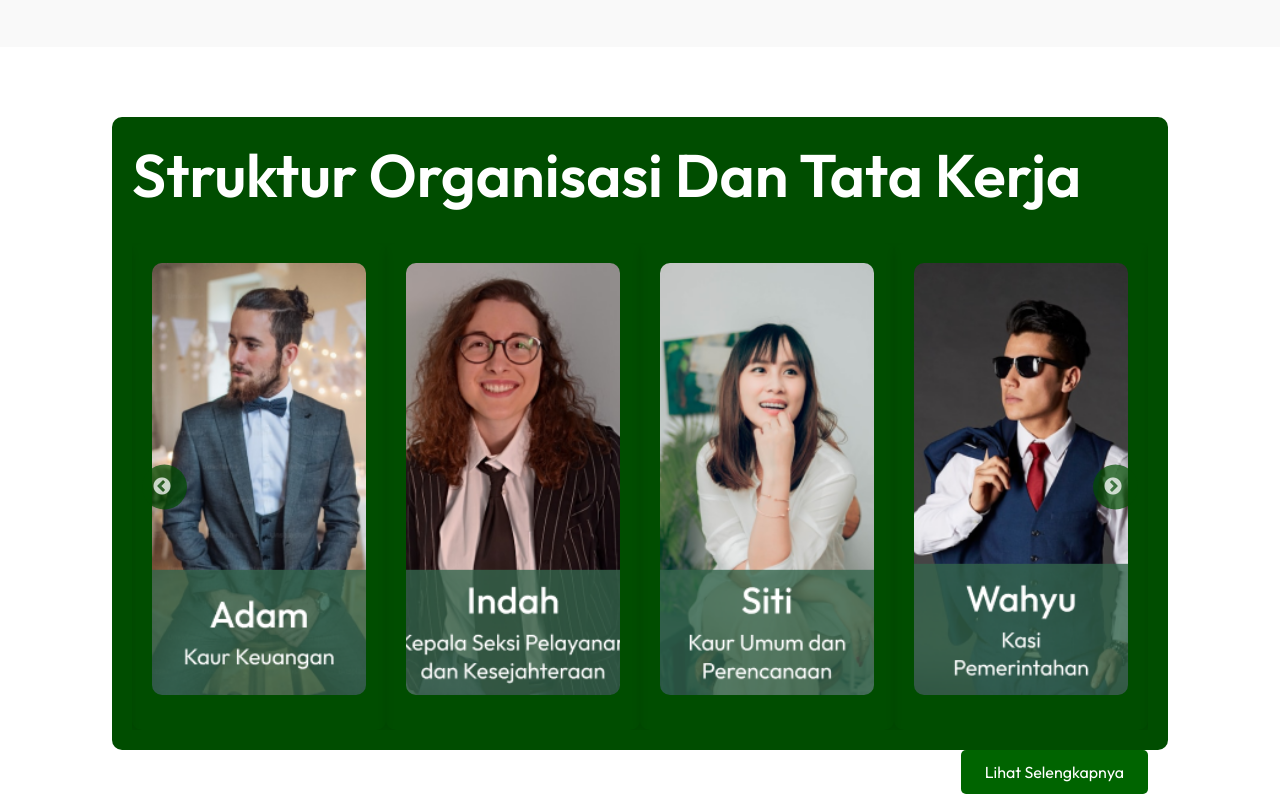
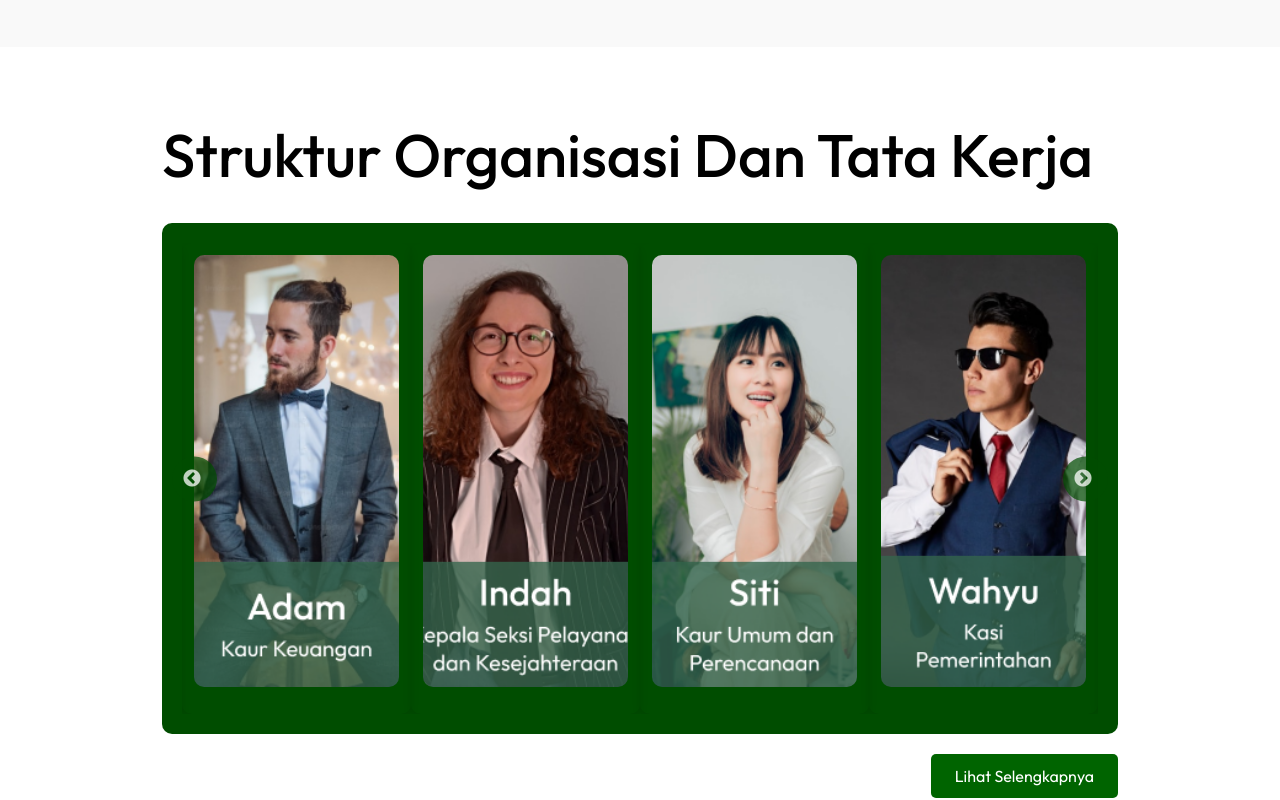
Before and after one commit to Fancyyy21/pakeai, a plain HTML site: page index.html in a window 1280 px wide. Shown: the part 2444-3244 px from the top of the page. Drawn offline with nearby package versions, Linux system fonts and the light colour scheme.

Commit message:
Struktur Organisasi dan Tata Kerja

```diff
--- a/index.html
+++ b/index.html
@@ -290,7 +290,7 @@
         /* Lokasi Desa Section */
         .location-section {
             background-color: #f9f9f9;
-            padding: 50px 112px;
+            padding: 50px 162px;
             text-align: left;
             margin-top: 20px;
         }
@@ -346,26 +346,28 @@
         /* Struktur Organisasi Section */
         .organization-section {
             background-color: #fff; /* White background for the section */
-            padding: 50px 112px;
+            padding: 50px 162px;
             margin-top: 20px;
         }
 
         .organization-container {
-            background-color: #004d00; /* Green background for the carousel container */
-            padding: 20px;
-            border-radius: 10px;
+            /* background-color: #004d00; Green background for the carousel container */
+            /* padding: 20px;
+            border-radius: 10px; */
         }
 
         .organization-title {
             font-size: 60px;
-            font-weight: 600;
-            color: #fff; /* White title */
+            font-weight: 500;
+            color: #000000; /* White title */
             text-align: left;
             margin-bottom: 30px;
         }
 
         .organization-carousel {
-
+            background-color: #004d00; /* Green background for the carousel container */
+            padding: 20px;
+            border-radius: 10px;
         }
 
         .slick-slide {
@@ -375,7 +377,7 @@
         .organization-member {
             /* background-color: #fff; White card background */
             border-radius: 10px;
-            padding: 20px;
+            padding: 12px;
             text-align: center;
             box-shadow: 0 4px 8px rgba(0, 0, 0, 0.1); /* Add a subtle shadow */
             transition: transform 0.3s ease; /* Smooth hover effect */
@@ -574,10 +576,10 @@
                     <img src="./assets/img/a4.png" alt="Wahyu">
                 </div>
                 <div class="organization-member">
-                    <img src="./assets/img/org5.png" alt="Anggota 5">  <!-- Gambar baru -->
+                    <img src="./assets/img/a5.png" alt="Anggota 5">  <!-- Gambar baru -->
                 </div>
                 <div class="organization-member">
-                    <img src="./assets/img/org6.png" alt="Anggota 6">  <!-- Gambar baru -->
+                    <img src="./assets/img/a6.png" alt="Anggota 6">  <!-- Gambar baru -->
                 </div>
                 <!-- Tambahkan anggota lain di sini -->
             </div>
```
Also changed, not shown: assets/img/a5.png (added), assets/img/a6.png (added).
